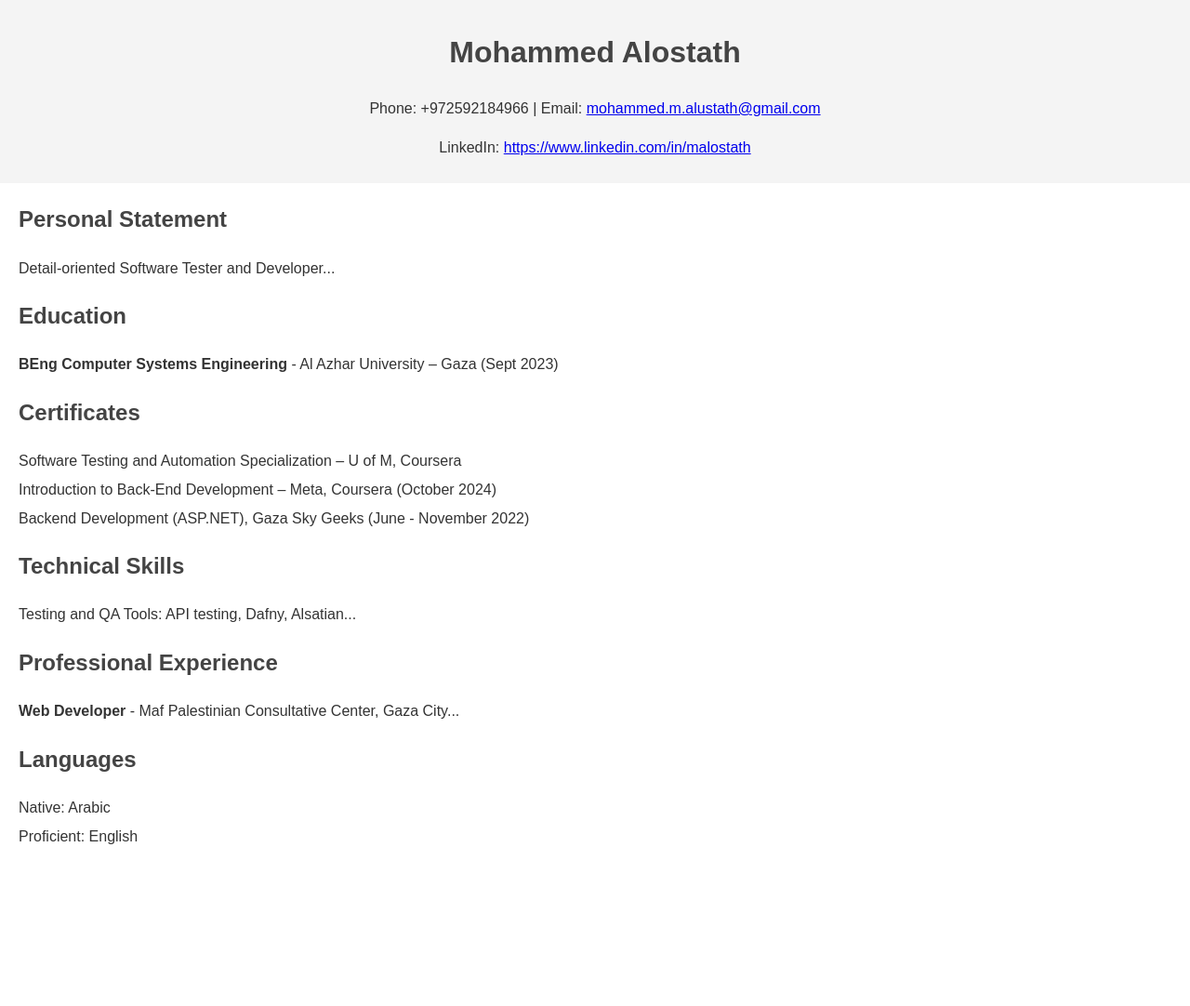
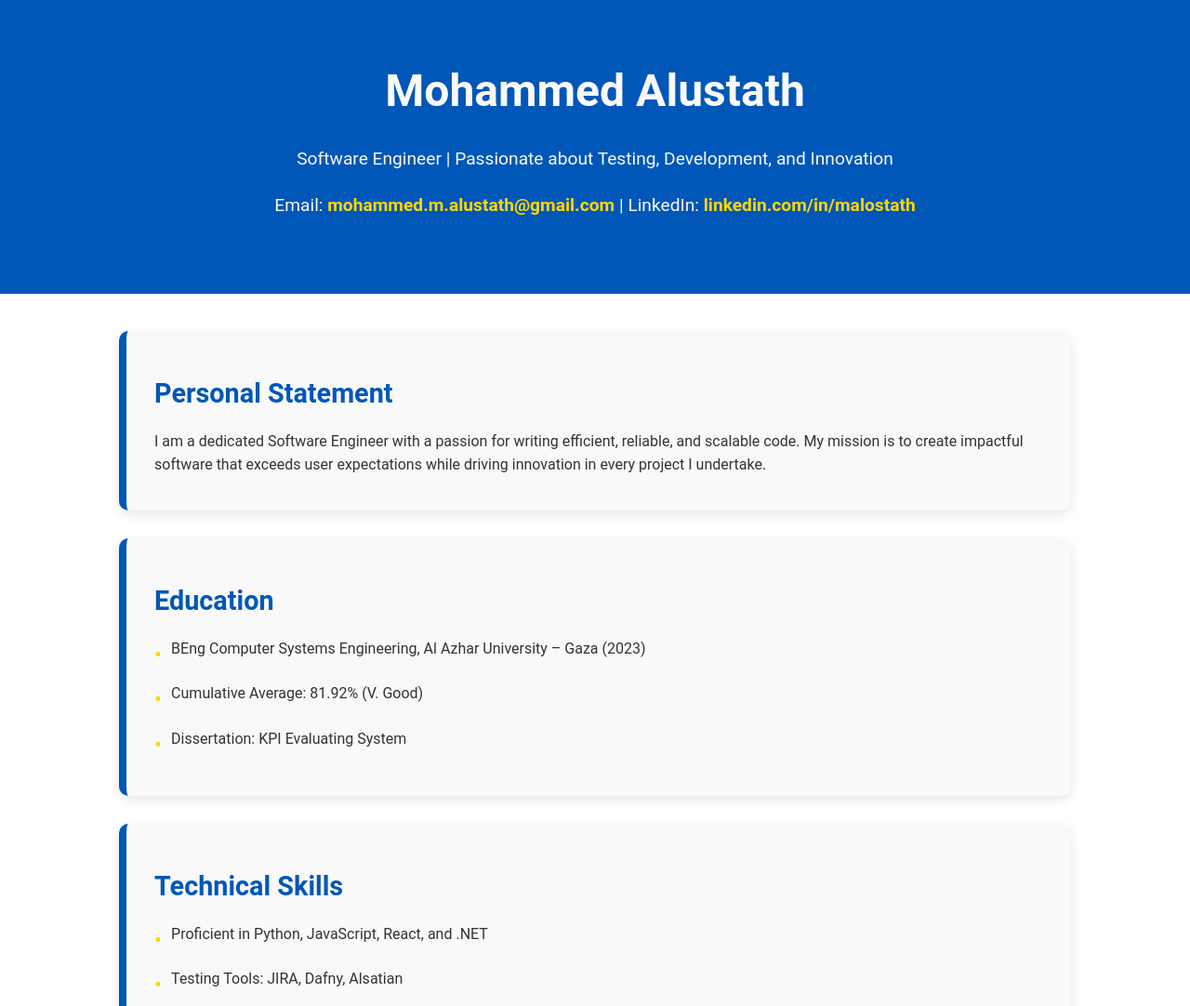
Before and after one commit to MyProjects-Mohammed/My-CV, a plain HTML site: page index.html in a window 1280 px wide. Shown: the top 1082 px of the page at 93% size. Before the commit the page ends 932 px from the top, so only its background shows below. Drawn offline with Linux system fonts and the light colour scheme.

Commit message:
Add resume content

```diff
--- a/index.html
+++ b/index.html
@@ -3,82 +3,217 @@
 <head>
     <meta charset="UTF-8">
     <meta name="viewport" content="width=device-width, initial-scale=1.0">
-    <title>Mohammed Alostath - Resume</title>
+    <title>Mohammed Alustath - Accessible CV</title>
     <style>
+        /* Root Variables */
+        :root {
+            --primary-color: #0057b7; /* Blue */
+            --secondary-color: #ffd700; /* Gold */
+            --background-light: #ffffff; /* White */
+            --background-dark: #1e1e1e; /* Dark Gray */
+            --text-light: #f9f9f9;
+            --text-dark: #333333;
+        }
+
+        /* Global Styling */
         body {
-            font-family: Arial, sans-serif;
+            font-family: 'Roboto', sans-serif;
             margin: 0;
             padding: 0;
+            background-color: var(--background-light);
+            color: var(--text-dark);
             line-height: 1.6;
-            color: #333;
         }
+
         header {
-            background: #f4f4f4;
-            color: #333;
-            padding: 10px 20px;
+            background: var(--primary-color);
+            color: var(--text-light);
             text-align: center;
+            padding: 60px 10%;
+            position: relative;
         }
+
+        header h1 {
+            font-size: 3rem;
+            font-weight: bold;
+            margin: 0;
+        }
+
+        header p {
+            font-size: 1.2rem;
+        }
+
+        header a {
+            color: var(--secondary-color);
+            text-decoration: none;
+            font-weight: bold;
+            border-bottom: 2px solid transparent;
+            transition: border-color 0.3s;
+        }
+
+        header a:hover {
+            border-color: var(--secondary-color);
+        }
+
+        main {
+            padding: 40px 10%;
+            display: flex;
+            flex-direction: column;
+            gap: 30px;
+        }
+
         section {
-            margin: 20px;
+            background: var(--text-light);
+            border-left: 8px solid var(--primary-color);
+            border-radius: 10px;
+            padding: 20px 30px;
+            box-shadow: 0 4px 12px rgba(0, 0, 0, 0.1);
         }
-        h1, h2, h3 {
-            color: #444;
+
+        section h2 {
+            font-size: 1.8rem;
+            margin-bottom: 15px;
+            color: var(--primary-color);
         }
+
         ul {
-            list-style-type: none;
+            list-style: none;
             padding: 0;
         }
+
         ul li {
-            margin: 5px 0;
+            margin-bottom: 10px;
+            font-size: 1rem;
+            display: flex;
+            align-items: flex-start;
         }
-        .contact a {
-            color: #0066cc;
+
+        ul li::before {
+            content: "•";
+            color: var(--secondary-color);
+            font-size: 1.5rem;
+            margin-right: 10px;
+        }
+
+        footer {
+            text-align: center;
+            padding: 20px;
+            background: var(--primary-color);
+            color: var(--text-light);
+        }
+
+        footer a {
+            color: var(--secondary-color);
             text-decoration: none;
+            font-weight: bold;
+        }
+
+        /* Print Button */
+        .print-btn {
+            position: fixed;
+            top: 20px;
+            right: 20px;
+            background: var(--primary-color);
+            color: var(--text-light);
+            padding: 10px 20px;
+            border: none;
+            border-radius: 5px;
+            font-size: 1rem;
+            cursor: pointer;
+            box-shadow: 0 4px 8px rgba(0, 0, 0, 0.3);
+            transition: background 0.3s;
+        }
+
+        .print-btn:hover {
+            background: var(--secondary-color);
+        }
+
+        /* Print Styles */
+        @media print {
+            body {
+                background: var(--background-light);
+                color: var(--text-dark);
+            }
+
+            header {
+                background: var(--primary-color);
+                color: var(--text-light);
+                padding: 30px 10%;
+            }
+
+            main {
+                padding: 0 10%;
+            }
+
+            section {
+                border: none;
+                box-shadow: none;
+                padding: 10px 0;
+            }
+
+            .print-btn,
+            .floating-icon {
+                display: none; /* Hide interactive elements */
+            }
         }
     </style>
 </head>
 <body>
+    <!-- Print Button -->
+    <button class="print-btn" onclick="window.print()">Print as PDF</button>
+
+    <!-- Header -->
     <header>
-        <h1>Mohammed Alostath</h1>
-        <p>Phone: +972592184966 | Email: <a href="mailto:mohammed.m.alustath@gmail.com">mohammed.m.alustath@gmail.com</a></p>
-        <p>LinkedIn: <a href="https://www.linkedin.com/in/malostath" target="_blank">https://www.linkedin.com/in/malostath</a></p>
+        <h1>Mohammed Alustath</h1>
+        <p>Software Engineer | Passionate about Testing, Development, and Innovation</p>
+        <p>Email: <a href="mailto:mohammed.m.alustath@gmail.com">mohammed.m.alustath@gmail.com</a> | LinkedIn: <a href="https://linkedin.com/in/malostath" target="_blank">linkedin.com/in/malostath</a></p>
     </header>
+
+    <!-- Main Content -->
+    <main>
+        <!-- Personal Statement Section -->
         <section>
             <h2>Personal Statement</h2>
-        <p>Detail-oriented Software Tester and Developer...</p>
+            <p>I am a dedicated Software Engineer with a passion for writing efficient, reliable, and scalable code. My mission is to create impactful software that exceeds user expectations while driving innovation in every project I undertake.</p>
         </section>
+
+        <!-- Education Section -->
         <section>
             <h2>Education</h2>
             <ul>
-            <li><strong>BEng Computer Systems Engineering</strong> - Al Azhar University – Gaza (Sept 2023)</li>
+                <li>BEng Computer Systems Engineering, Al Azhar University – Gaza (2023)</li>
+                <li>Cumulative Average: 81.92% (V. Good)</li>
+                <li>Dissertation: KPI Evaluating System</li>
             </ul>
         </section>
-    <section>
-        <h2>Certificates</h2>
-        <ul>
-            <li>Software Testing and Automation Specialization – U of M, Coursera</li>
-            <li>Introduction to Back-End Development – Meta, Coursera (October 2024)</li>
-            <li>Backend Development (ASP.NET), Gaza Sky Geeks (June - November 2022)</li>
-        </ul>
-    </section>
+
+        <!-- Technical Skills Section -->
         <section>
             <h2>Technical Skills</h2>
             <ul>
-            <li>Testing and QA Tools: API testing, Dafny, Alsatian...</li>
+                <li>Proficient in Python, JavaScript, React, and .NET</li>
+                <li>Testing Tools: JIRA, Dafny, Alsatian</li>
+                <li>Database Management: MySQL, PostgreSQL</li>
             </ul>
         </section>
+
+        <!-- Professional Experience Section -->
         <section>
             <h2>Professional Experience</h2>
             <ul>
-            <li><strong>Web Developer</strong> - Maf Palestinian Consultative Center, Gaza City...</li>
+                <li>Web Developer at Maf Palestinian Consultative Center (2020-2023)</li>
+                <li>IT Intern at UNRWA (2023)</li>
             </ul>
         </section>
-    <section>
-        <h2>Languages</h2>
-        <ul>
-            <li>Native: Arabic</li>
-            <li>Proficient: English</li>
-        </ul>
-    </section>
+    </main>
+
+    <!-- Footer -->
+    <footer>
+        <p>© 2024 Mohammed Alustath. Built with passion and professionalism.</p>
+    </footer>
+
+    <script>
+        // The print functionality is handled directly by the `onclick="window.print()"` in the button.
+    </script>
 </body>
 </html>
```
Lines whose indentation alone changed are shown as unchanged.
